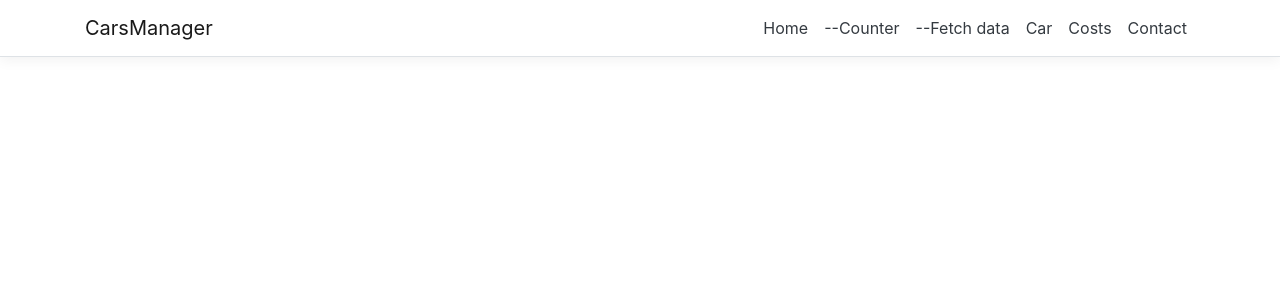
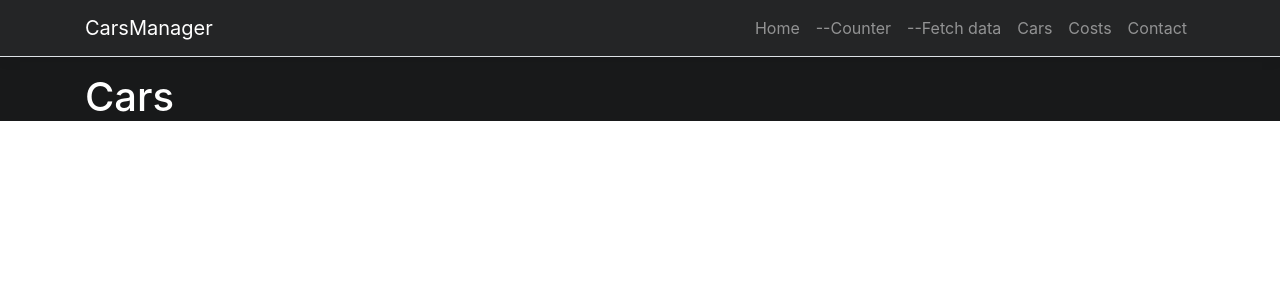
Before and after one commit to TorniV/CarsManager, a React (Create React App) app in the folder ClientApp/: page /cars in a window 1280 px wide. Shown: the top 300 px of the page. Built offline with nearby package versions, Linux system fonts and the light colour scheme.

Commit message:
Rename Cars component, update styles

```diff
--- a/ClientApp/src/App.js
+++ b/ClientApp/src/App.js
@@ -4,7 +4,7 @@ import { Layout } from "./components/Layout";
 import { Home } from "./components/Home";
 import { FetchData } from "./components/FetchData";
 import { Counter } from "./components/Counter";
-import { Car } from "./components/Cars/Car";
+import { Cars } from "./components/Cars/Cars";
 import { Costs } from "./components/Costs/Costs";
 import { Contact } from "./components/Contact/Contact";
 
@@ -19,7 +19,7 @@ export default class App extends Component {
         <Route exact path="/" component={Home} />
         <Route path="/counter" component={Counter} />
         <Route path="/fetch-data" component={FetchData} />
-        <Route path="/car/{id}" component={Car} />
+        <Route path="/cars" component={Cars} />
         <Route path="/costs" component={Costs} />
         <Route path="/contact" component={Contact} />
       </Layout>
--- a/ClientApp/src/components/Cars/Car.js
+++ b/ClientApp/src/components/Cars/Cars.js
@@ -1,10 +1,10 @@
 import React, { Component } from "react";
 
-export class Car extends Component {
+export class Cars extends Component {
   render() {
     return (
       <div>
-        <h1>Car</h1>
+        <h1>Cars</h1>
       </div>
     );
   }
--- a/ClientApp/src/components/Layout.js
+++ b/ClientApp/src/components/Layout.js
@@ -1,17 +1,15 @@
-import React, { Component } from 'react';
-import { Container } from 'reactstrap';
-import { NavMenu } from './NavMenu';
+import React, { Component } from "react";
+import { Container } from "reactstrap";
+import { NavMenu } from "./NavMenu";
 
 export class Layout extends Component {
   static displayName = Layout.name;
 
-  render () {
+  render() {
     return (
-      <div>
+      <div className="app-style">
         <NavMenu />
-        <Container>
-          {this.props.children}
-        </Container>
+        <Container>{this.props.children}</Container>
       </div>
     );
   }
--- a/ClientApp/src/components/NavMenu.js
+++ b/ClientApp/src/components/NavMenu.js
@@ -33,8 +33,8 @@ export class NavMenu extends Component {
     return (
       <header>
         <Navbar
-          className="navbar-expand-sm navbar-toggleable-sm ng-white border-bottom box-shadow mb-3"
-          light
+          className="navbar-expand-sm navbar-toggleable-sm border-bottom box-shadow mb-3 nav-menu"
+          dark
         >
           <Container>
             <NavbarBrand tag={Link} to="/">
@@ -48,32 +48,32 @@ export class NavMenu extends Component {
             >
               <ul className="navbar-nav flex-grow">
                 <NavItem>
-                  <NavLink tag={Link} className="text-dark" to="/">
+                  <NavLink tag={Link} to="/">
                     Home
                   </NavLink>
                 </NavItem>
                 <NavItem>
-                  <NavLink tag={Link} className="text-dark" to="/counter">
+                  <NavLink tag={Link} to="/counter">
                     --Counter
                   </NavLink>
                 </NavItem>
                 <NavItem>
-                  <NavLink tag={Link} className="text-dark" to="/fetch-data">
+                  <NavLink tag={Link} to="/fetch-data">
                     --Fetch data
                   </NavLink>
                 </NavItem>
                 <NavItem>
-                  <NavLink tag={Link} className="text-dark" to="/car/{id}">
-                    Car
+                  <NavLink tag={Link} to="/cars">
+                    Cars
                   </NavLink>
                 </NavItem>
                 <NavItem>
-                  <NavLink tag={Link} className="text-dark" to="/costs">
+                  <NavLink tag={Link} to="/costs">
                     Costs
                   </NavLink>
                 </NavItem>
                 <NavItem>
-                  <NavLink tag={Link} className="text-dark" to="/contact">
+                  <NavLink tag={Link} to="/contact">
                     Contact
                   </NavLink>
                 </NavItem>
--- a/ClientApp/src/custom.css
+++ b/ClientApp/src/custom.css
@@ -12,3 +12,14 @@ code {
   background-color: #1b6ec2;
   border-color: #1861ac;
 }
+
+.nav-menu {
+  background-color: #242526;
+  color: white;
+}
+
+.app-style {
+  background-color: #18191a;
+  color: white;
+  height: 100%;
+}
```
Also changed, not shown: 2 other files (tests, documents, lock files or other folders).
